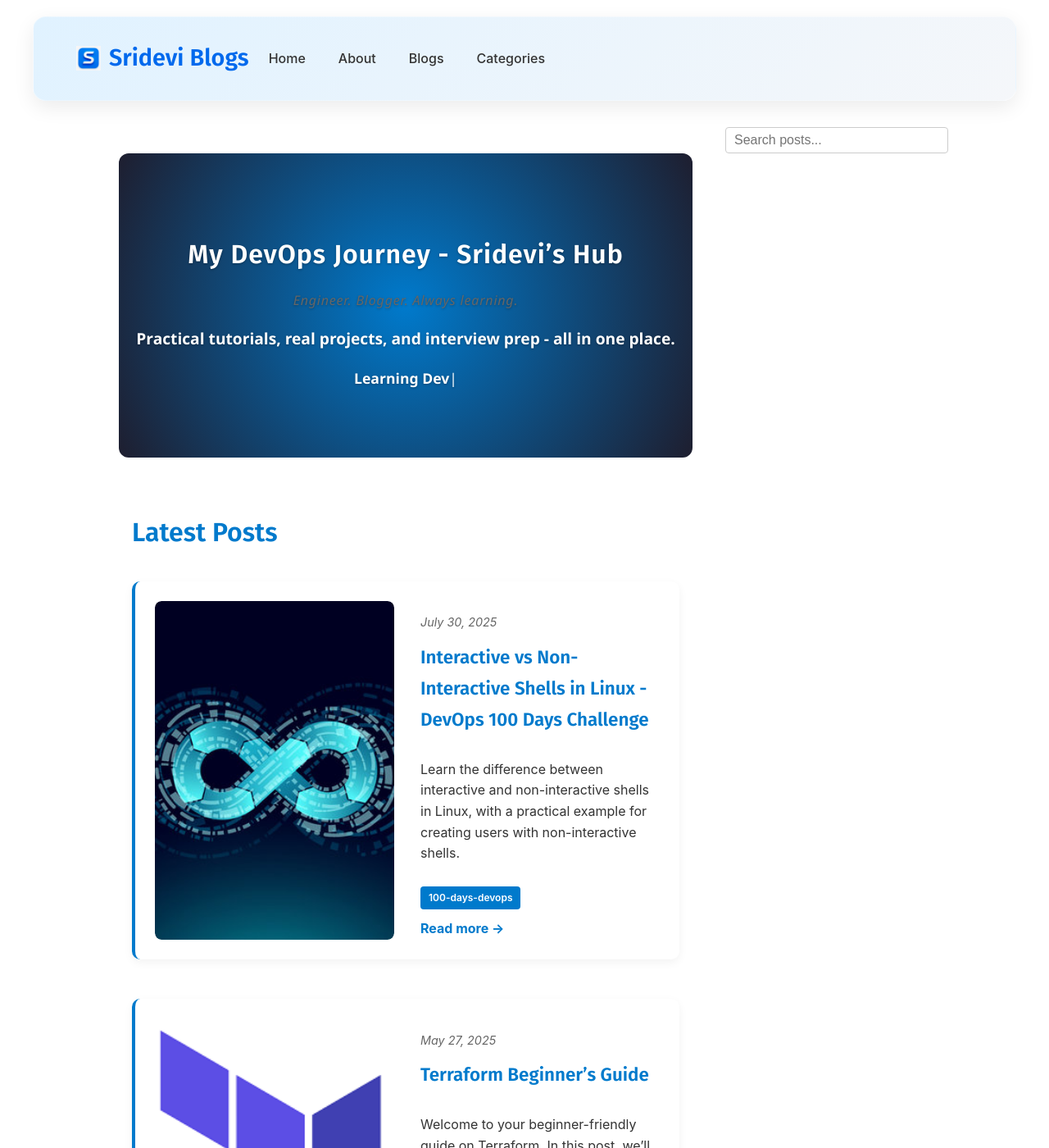
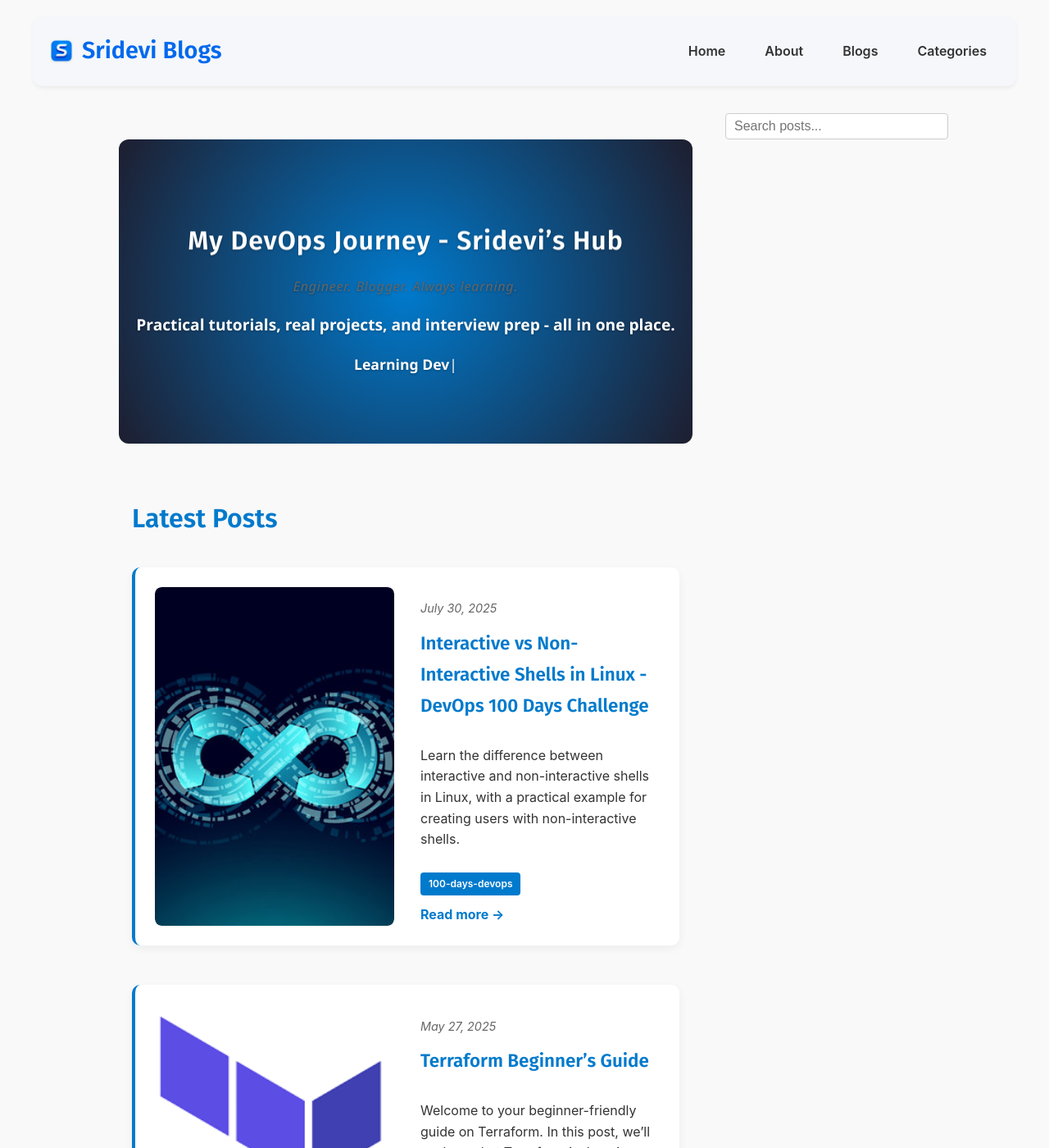
Before and after one commit to srideviblogs/srideviblogs.github.io, a Jekyll site: the page built from index.md, in a window 1280 px wide and 1400 px high. Shown: the whole window at 82% size. Built offline with Jekyll 4.4.1, drawn with Linux system fonts in a browser that asks for light colours.

Commit message:
Update custom.css

```diff
--- a/assets/css/custom.css
+++ b/assets/css/custom.css
@@ -24,7 +24,7 @@ body {
   line-height: 1.7;
   font-weight: 400;
   color: #333;
-  background-color: #fff;
+  background-color: #f9f9f9;
   margin: 0 auto;
   max-width: 1200px;
   padding: 20px;
@@ -55,47 +55,12 @@ a:hover {
 /* Header */
 
 header.site-header {
-  display: flex;
-  align-items: center;
-  justify-content: space-between;
-  padding: 1rem 2rem;
+  border-bottom: 1px solid #eee;
   margin-bottom: 2rem;
-  background: linear-gradient(135deg, #e0f2ff, #f5f7fa);
-  border: 1px solid rgba(255, 255, 255, 0.3);
-  border-radius: 16px;
-  box-shadow: 0 8px 24px rgba(0, 0, 0, 0.08);
-  backdrop-filter: blur(8px);
-  position: sticky;
-  top: 0;
-  z-index: 1000;
-}
-
-/* Optional: Add branding/logo on left and nav or social links on right */
-.site-header .branding {
-  font-size: 1.5rem;
-  font-weight: bold;
-  color: #007acc;
-  font-family: 'Segoe UI', Tahoma, Geneva, Verdana, sans-serif;
-}
-
-.site-header .branding span {
-  background: #007acc;
-  color: white;
-  padding: 0.25rem 0.5rem;
-  border-radius: 6px;
-  margin-right: 0.4rem;
-}
-
-.site-header nav a {
-  margin-left: 1.5rem;
-  font-weight: 500;
-  color: #333;
-  text-decoration: none;
-  transition: color 0.3s ease;
-}
-
-.site-header nav a:hover {
-  color: #007acc;
+  padding: 0.5rem 0;
+  background: #f5f7fa;
+  box-shadow: 0 2px 5px rgba(0, 0, 0, 0.05);
+  border-radius: 12px;
 }
 
 .site-header .container {
@@ -122,6 +87,15 @@ header.site-header {
   z-index: 1000;
 }
 
+.site-nav a {
+  font-size: 1rem;
+  color: #333;
+  padding: 0.5rem 1rem;
+}
+
+.site-nav a:hover {
+  color: #007acc;
+}
 
 .menu-toggle {
   display: none;
```
